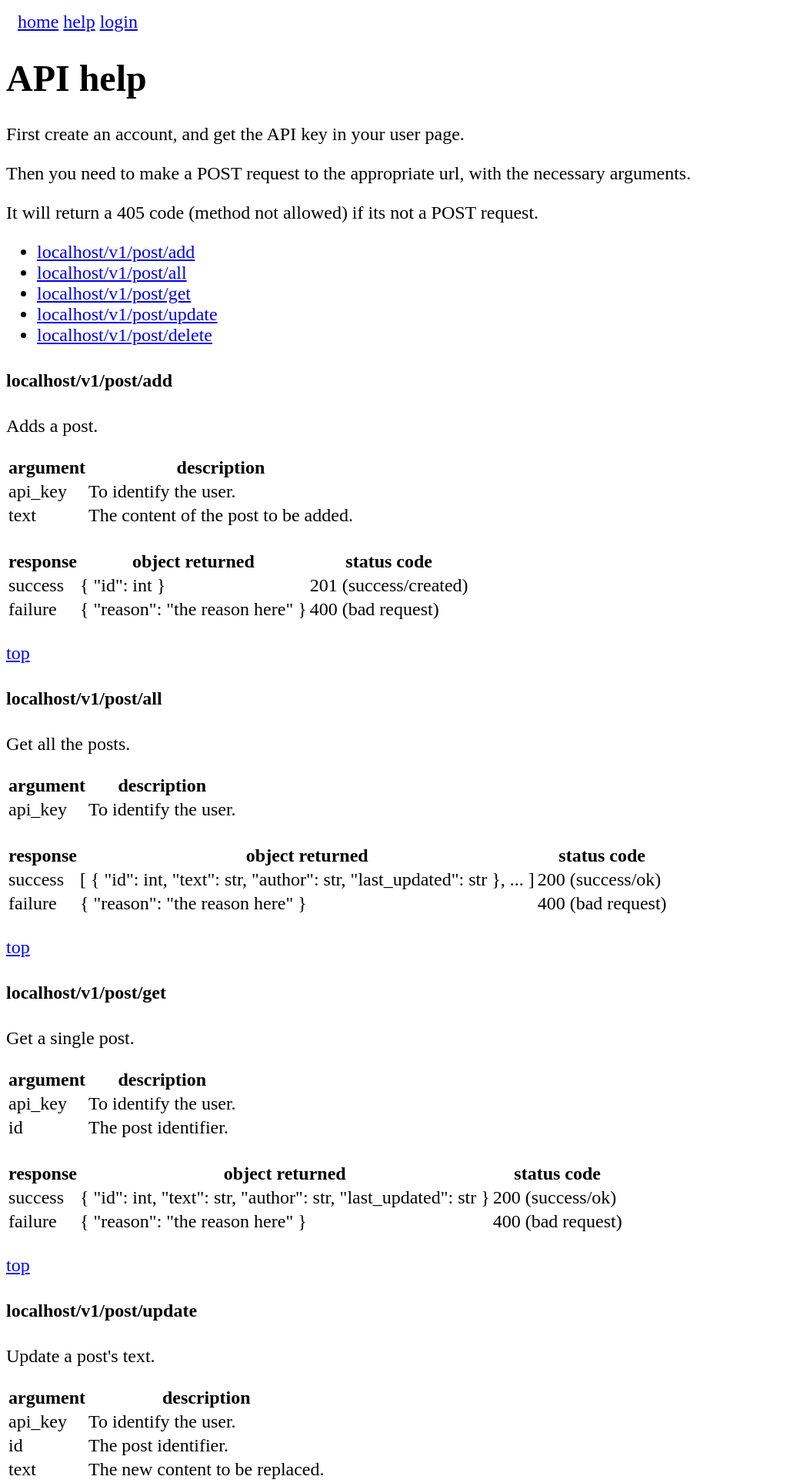
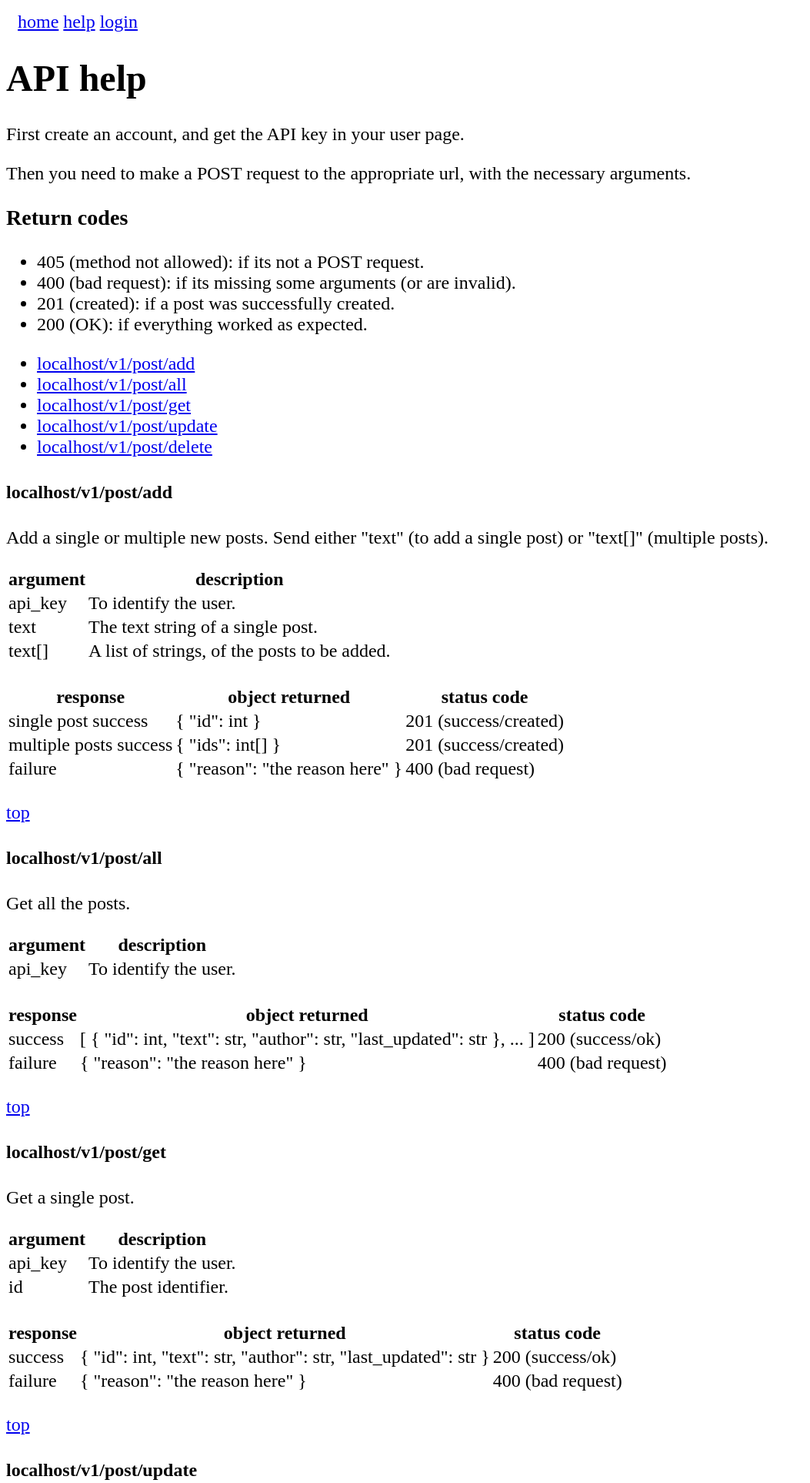
Before and after one commit to noobiept-other/todolist_web_api, a Django app: page /v1/post/help in a window 1280 px wide. Shown: the top 1926 px of the page at 77% size, without its empty margins (0-1053 px from the left). Run offline with Django 3.2, Linux system fonts and the light colour scheme; parts of the project's set-up code (start-up, migrations or seed data) failed here and were passed over.

Commit message:
- rename the 'add_post' view to simply 'add' - the 'add' view now can create a single post, or multiple posts in a single request     - update the documentation     - update the tests - update the help section with all the returned codes

```diff
--- a/templates/help.html
+++ b/templates/help.html
@@ -10,9 +10,16 @@
 <p>
     Then you need to make a POST request to the appropriate url, with the necessary arguments.
 </p>
-<p>
-    It will return a 405 code (method not allowed) if its not a POST request.
-</p>
+
+<h3>Return codes</h3>
+<ul>
+    <li>405 (method not allowed): if its not a POST request.</li>
+    <li>400 (bad request): if its missing some arguments (or are invalid).</li>
+    <li>201 (created): if a post was successfully created.</li>
+    <li>200 (OK): if everything worked as expected.</li>
+</ul>
+
+
 
 
 <ul>
@@ -27,7 +34,9 @@
 <h4 id="Add">{{ domain }}/v1/post/add</h4>
 
     <p>
-        Adds a post.
+        Add a single or multiple new posts.
+
+        Send either "text" (to add a single post) or "text[]" (multiple posts).
     </p>
     <table>
         <tr>
@@ -40,7 +49,11 @@
         </tr>
         <tr>
             <td>text</td>
-            <td>The content of the post to be added.</td>
+            <td>The text string of a single post.</td>
+        </tr>
+        <tr>
+            <td>text[]</td>
+            <td>A list of strings, of the posts to be added.</td>
         </tr>
     </table>
     <br />
@@ -51,8 +64,13 @@
             <th>status code</th>
         </tr>
         <tr>
-            <td>success</td>
+            <td>single post success</td>
             <td>{ "id": int }</td>
+            <td>201 (success/created)</td>
+        </tr>
+        <tr>
+            <td>multiple posts success</td>
+            <td>{ "ids": int[] }</td>
             <td>201 (success/created)</td>
         </tr>
         <tr>
--- a/todolist/urls.py
+++ b/todolist/urls.py
@@ -4,7 +4,7 @@ import todolist.views
 
 
 urlpatterns = [
-    url( r'^v1/post/add$', todolist.views.add_post, name= 'add_post' ),
+    url( r'^v1/post/add$', todolist.views.add, name= 'add_post' ),
     url( r'^v1/post/all$', todolist.views.all_posts, name= 'all_posts' ),
     url( r'^v1/post/get$', todolist.views.single_post, name= 'single_post' ),
     url( r'^v1/post/update$', todolist.views.update_post, name= 'update_post' ),
--- a/todolist/views.py
+++ b/todolist/views.py
@@ -32,29 +32,45 @@ def show_help( request ):
 
 @csrf_exempt
 @post_only
-def add_post( request ):
+def add( request ):
     """
-        Add a post.
+        Add a single or multiple new posts.
 
-        Requires an 'api_key' and a 'text' variable sent in the post request.
-        returned = { 'id': int }
+        Variables required in the post request:
+            - api_key : User identifier.
+            - text    : The text string of a single post.
+            - text[]  : A list of strings, of the posts to be added.
+        Send either "text" (to add a single post) or "text[]" (multiple posts).
+
+        return_single_post = { 'id': int }
+        return_multiple_posts = { 'ids': int[] }
     """
     user = _get_user( request )
 
     if not user:
         return JsonResponse( { 'reason': "Missing/invalid 'api_key' argument." }, status= 400 )
 
-    try:
-        text = request.POST[ 'text' ]
+    text = request.POST.get( 'text' )
 
-    except KeyError:
-        return JsonResponse( { 'reason': "Need 'text' argument." }, status= 400 )
+    if text:
+        post = Post.objects.create( text= text, author= user )
 
+        return JsonResponse( { 'id': post.pk }, status= 201 )
 
-    post = Post( text= text, author= user )
-    post.save()
+    else:
+        textList = request.POST.getlist( 'text[]' )
 
-    return JsonResponse( { 'id': post.pk }, status= 201 )
+        if len( textList ) == 0:
+            return JsonResponse( { 'reason': "Need 'text' or 'text[]' argument." }, status= 400 )
+
+        ids = []
+
+        for text in textList:
+            post = Post.objects.create( text= text, author= user )
+
+            ids.append( post.pk )
+
+        return JsonResponse( { 'ids': ids }, status= 201 )
 
 
 @csrf_exempt
```
Also changed, not shown: todolist/tests.py (+19 -15 lines).
